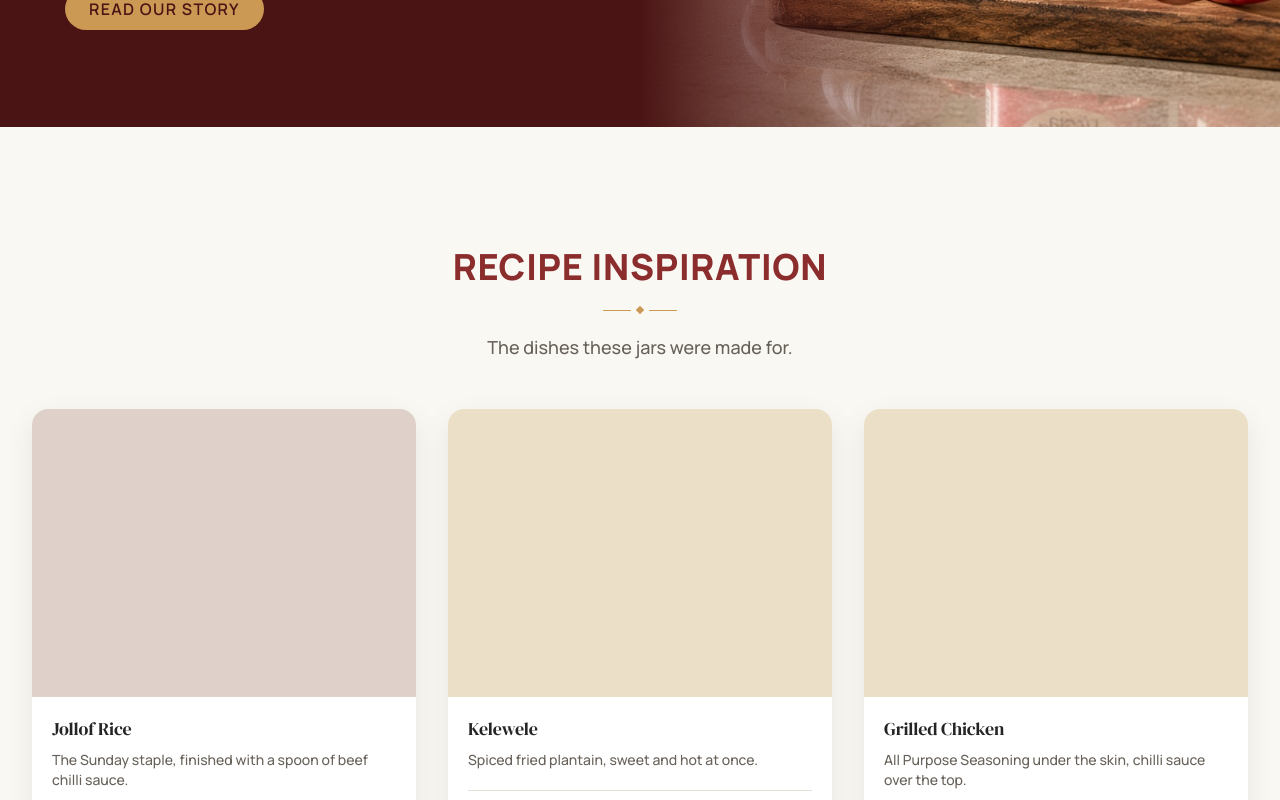
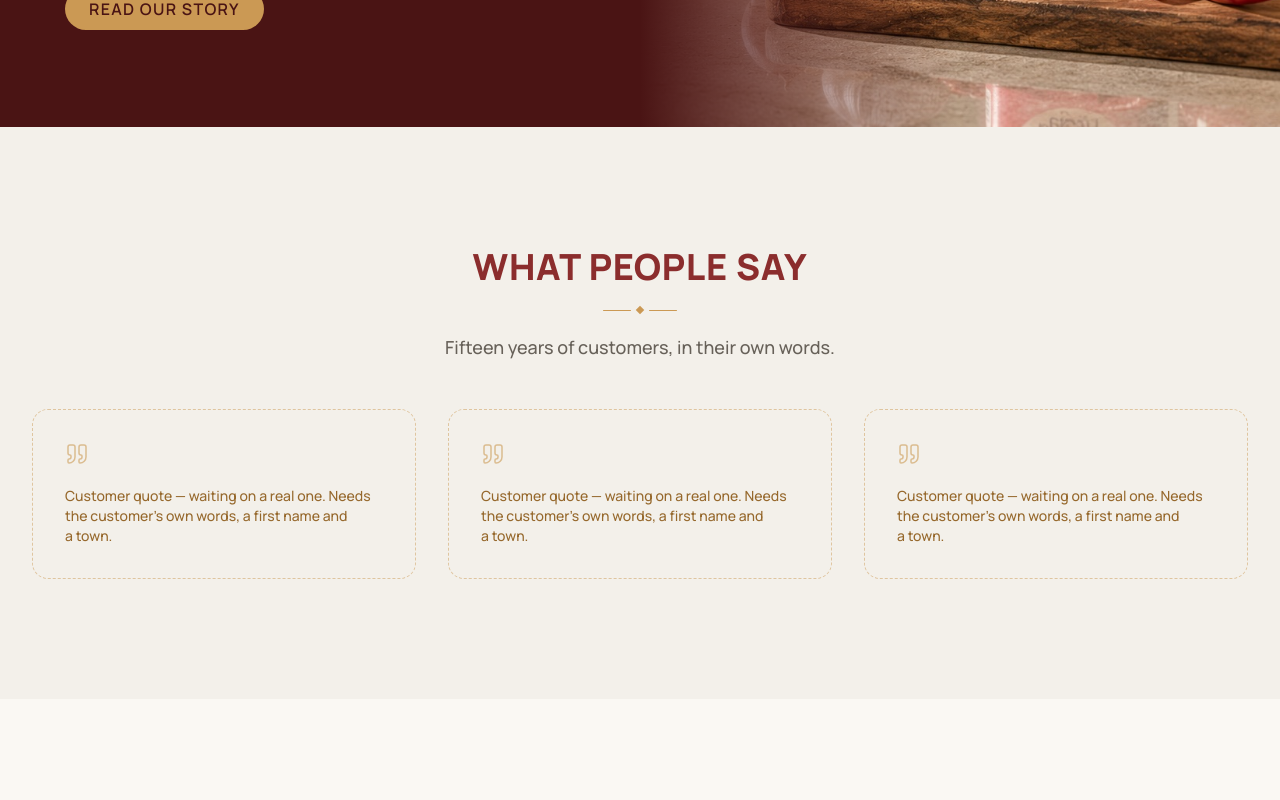
Before and after one commit to TobiWilliams001/efamy-storefront, a Next.js app: page / in a window 1280 px wide. Shown: the part 4240-5040 px from the top of the page. Built offline with nearby package versions, Linux system fonts and the light colour scheme; no server answers.

Commit message:
feat: build the customer review slots, empty until real quotes exist

```diff
--- a/src/app/page.tsx
+++ b/src/app/page.tsx
@@ -6,6 +6,7 @@ import { HomeHero } from "@/components/sections/hero";
 import { RecipeInspiration } from "@/components/sections/recipe-inspiration";
 import { ProductShowcase } from "@/components/sections/product-showcase";
 import { Statement } from "@/components/sections/statement";
+import { Testimonials } from "@/components/sections/testimonials";
 import {
   getBestSellers,
   getCategories,
@@ -34,6 +35,7 @@ export default async function HomePage() {
       <MealPairings />
       <HeatGuide />
       <Statement />
+      <Testimonials />
       <RecipeInspiration />
       <ProductShowcase
         eyebrow="Best sellers"
--- a/src/app/products/[slug]/page.tsx
+++ b/src/app/products/[slug]/page.tsx
@@ -9,6 +9,7 @@ import { HeatBadge } from "@/components/commerce/heat-badge";
 import { ProductDetails } from "@/components/commerce/product-details";
 import { ProductGallery } from "@/components/commerce/product-gallery";
 import { ProductShowcase } from "@/components/sections/product-showcase";
+import { Testimonials } from "@/components/sections/testimonials";
 import { Section } from "@/components/layout/section";
 import { Separator } from "@/components/ui/separator";
 import {
@@ -184,6 +185,11 @@ export default async function ProductPage({
         </div>
       </Section>
 
+      <Testimonials
+        title="What people say"
+        description="Reviews from customers who have cooked with this jar."
+      />
+
       <ProductShowcase
         title={`More ${product.category.name.toLowerCase()}`}
         products={related}
--- /dev/null
+++ b/src/components/sections/testimonials.tsx
@@ -0,0 +1,79 @@
+import { Quote } from "lucide-react";
+
+import { Section, SectionHeader } from "@/components/layout/section";
+import { testimonials } from "@/lib/testimonials";
+import { cn } from "@/lib/utils";
+
+/**
+ * Where customer quotes go once Efamy has collected them.
+ *
+ * Until then this shows the finished layout filled with visible placeholders,
+ * so the shape is agreed and it is obvious what is still owed. The placeholders
+ * are deliberately not written as quotes — an invented testimonial that ships
+ * by accident is worse than an empty section.
+ */
+export function Testimonials({
+  title = "What people say",
+  description = "Fifteen years of customers, in their own words.",
+}: {
+  title?: string;
+  description?: string;
+}) {
+  const showing = testimonials.slice(0, 3);
+  const slots = showing.length > 0 ? showing.length : 3;
+
+  return (
+    <Section surface="muted">
+      <SectionHeader align="center" title={title} description={description} />
+
+      <ul className="grid gap-6 sm:grid-cols-3 lg:gap-8">
+        {Array.from({ length: slots }, (_, index) => {
+          const entry = showing[index];
+
+          return (
+            <li
+              key={entry?.name ?? `placeholder-${index}`}
+              className={cn(
+                "flex flex-col rounded-lg p-7 sm:p-8",
+                entry
+                  ? "bg-card shadow-card"
+                  : "border border-dashed border-gold/50 bg-transparent",
+              )}
+            >
+              <Quote
+                aria-hidden="true"
+                className={cn(
+                  "size-6 shrink-0",
+                  entry ? "text-gold" : "text-gold/60",
+                )}
+                strokeWidth={1.5}
+              />
+
+              {entry ? (
+                <>
+                  <blockquote className="mt-5 flex-1 text-pretty">
+                    {entry.quote}
+                  </blockquote>
+                  <p className="mt-6 text-sm font-medium">
+                    {entry.name}
+                    {entry.location ? (
+                      <span className="text-muted-foreground">
+                        {" "}
+                        · {entry.location}
+                      </span>
+                    ) : null}
+                  </p>
+                </>
+              ) : (
+                <p className="mt-5 flex-1 text-sm text-pretty text-gold-ink">
+                  Customer quote — waiting on a real one. Needs the
+                  customer&apos;s own words, a first name and a town.
+                </p>
+              )}
+            </li>
+          );
+        })}
+      </ul>
+    </Section>
+  );
+}
--- /dev/null
+++ b/src/lib/testimonials.ts
@@ -0,0 +1,31 @@
+export type Testimonial = {
+  /** The customer's own words. Never written for them. */
+  quote: string;
+  name: string;
+  /** Town or city. Grounds the quote in a real place. */
+  location?: string;
+  /** Slug of the product this is about, if it is about one. */
+  productSlug?: string;
+};
+
+/**
+ * Real customer quotes only.
+ *
+ * Empty on purpose. Efamy has traded since 2008 and has never collected a
+ * review, so there is nothing true to show yet. Until this array has entries,
+ * every review slot on the site renders a visible placeholder rather than
+ * anything a visitor could mistake for social proof.
+ *
+ * When these arrive they need: the words, a first name, and ideally a town.
+ * Nothing invented, nothing tidied into marketing copy — the plain phrasing is
+ * what makes a quote read as real.
+ *
+ * Only once this is populated should Review or AggregateRating structured data
+ * be added. Rating markup without real ratings behind it is exactly the kind of
+ * thing Google issues manual penalties for.
+ */
+export const testimonials: Testimonial[] = [];
+
+export function testimonialsFor(productSlug: string): Testimonial[] {
+  return testimonials.filter((entry) => entry.productSlug === productSlug);
+}
```
